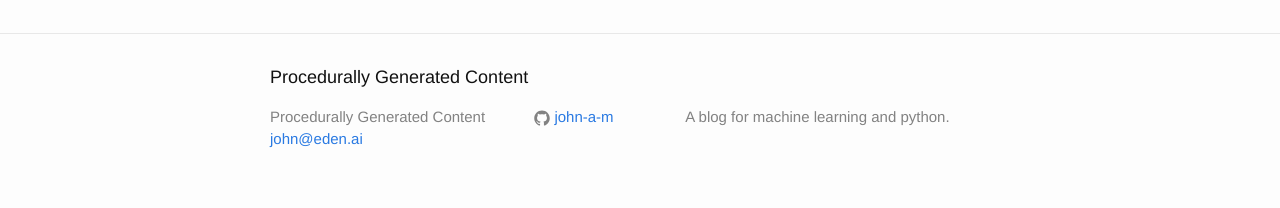
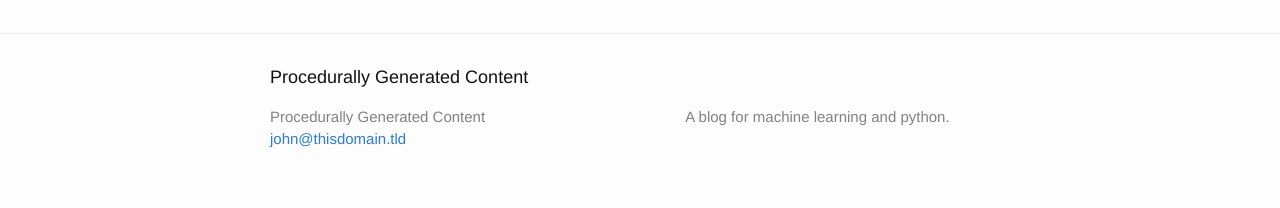
Before and after one commit to john-a-m/john-a-m.github.io, a Jekyll site: the page built from _posts/2015-11-28-how-this-blog-was-built.markdown, in a window 1280 px wide. Shown: the part 1741-1949 px from the top of the page. Built offline with Jekyll 4.4.1, drawn with Linux system fonts in a browser that asks for light colours.

Commit message:
removed email address and github

```diff
--- a/_config.yml
+++ b/_config.yml
@@ -1,12 +1,12 @@
 # Site settings
 title: Procedurally Generated Content
-email: john@eden.ai
+email: john@thisdomain.tld
 description: > # this means to ignore newlines until "baseurl:"
   A blog for machine learning and python.
 baseurl: "" # the subpath of your site, e.g. /blog/
 url: "http://eden.ai" # the base hostname & protocol for your site
 #twitter_username: jekyllrb
-github_username:  john-a-m
+#github_username:  john-a-m
 
 # Build settings
 markdown: kramdown
```
